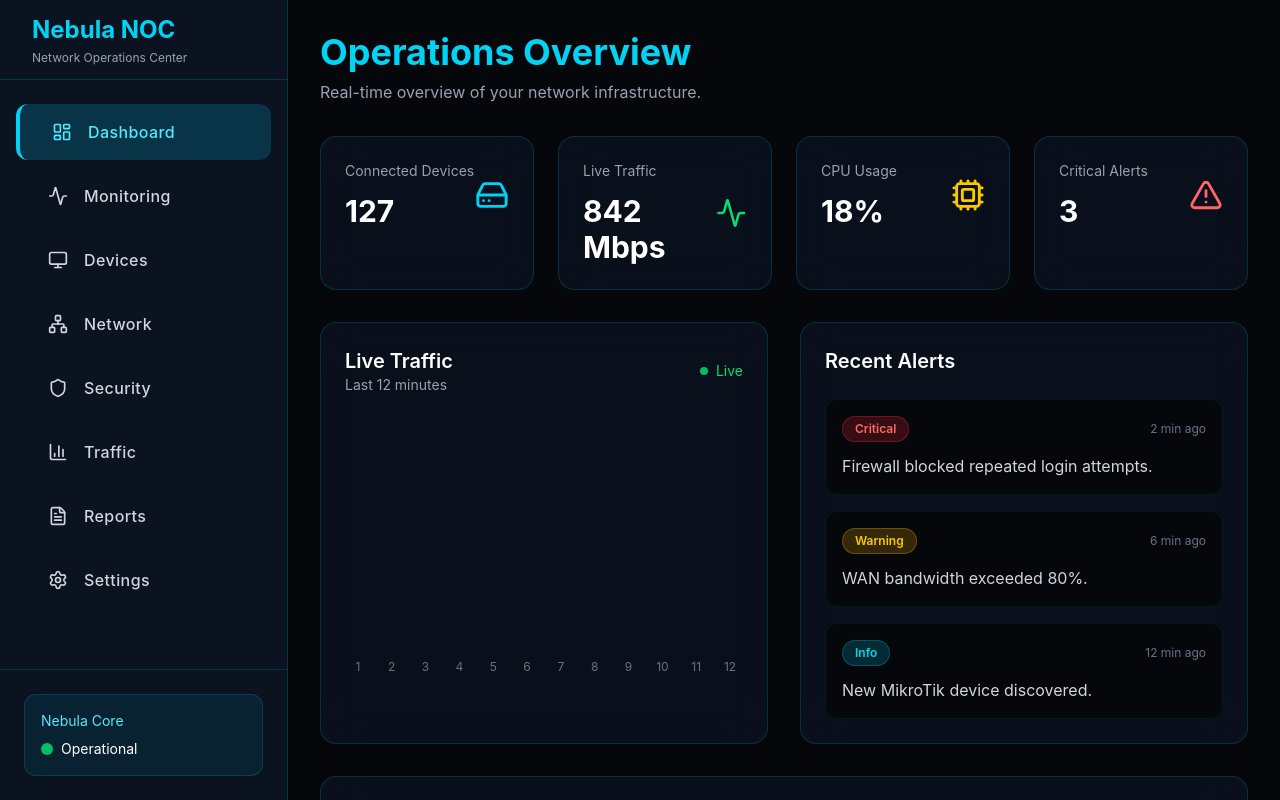
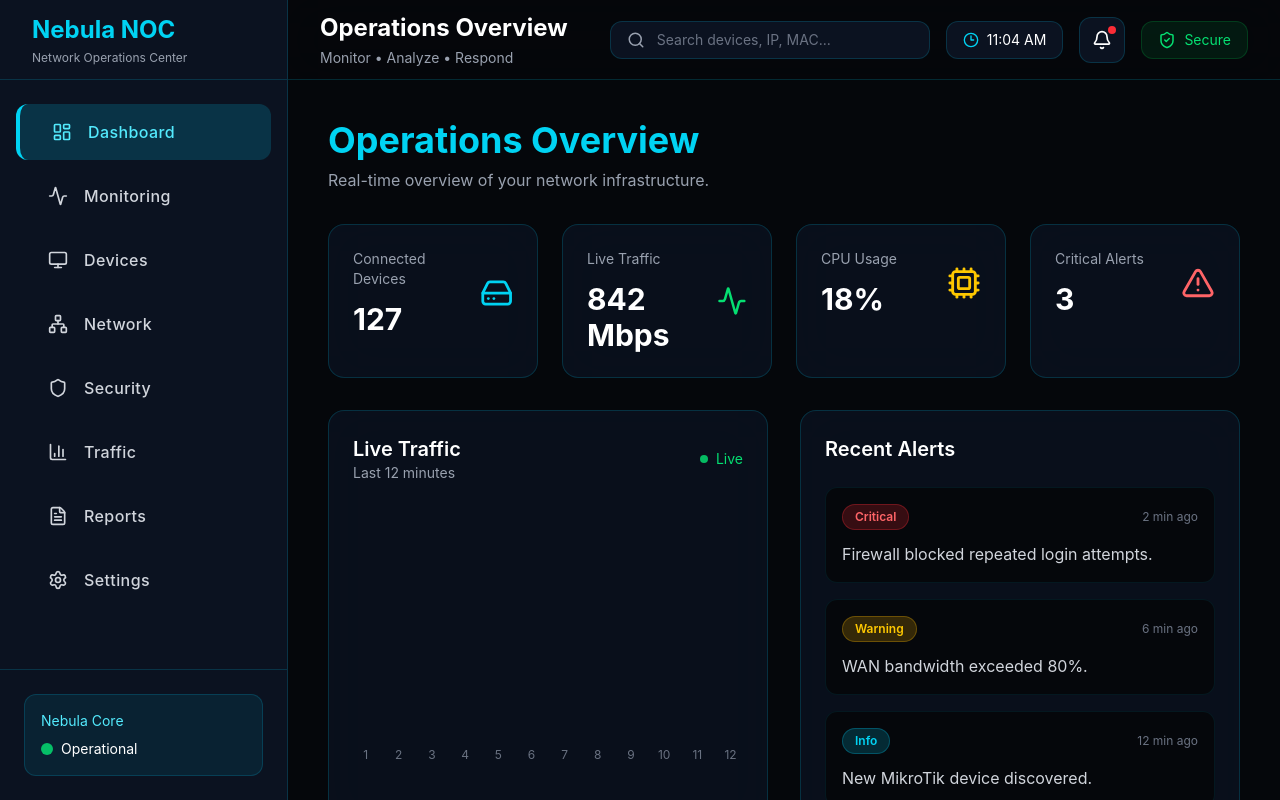
Before and after one commit to kmheon/nebula-noc, a React (Vite) app: page / in a window 1280 px wide. Shown: the top 800 px of the page. Built offline with nearby package versions, Linux system fonts and the light colour scheme.

Commit message:
feat(layout): add enterprise topbar

```diff
--- a/src/components/layout/Layout.jsx
+++ b/src/components/layout/Layout.jsx
@@ -1,13 +1,22 @@
 import Sidebar from "./Sidebar/Sidebar";
+import Topbar from "./Topbar/Topbar";
 
 export default function Layout({ children }) {
   return (
-    <div className="flex bg-[#05070B] text-white min-h-screen">
+    <div className="flex min-h-screen bg-[#05070B] text-white">
+
       <Sidebar />
 
-      <main className="flex-1 overflow-auto">
-        {children}
-      </main>
+      <div className="flex flex-1 flex-col overflow-hidden">
+
+        <Topbar />
+
+        <main className="flex-1 overflow-auto p-2">
+          {children}
+        </main>
+
+      </div>
+
     </div>
   );
 }
--- /dev/null
+++ b/src/components/layout/Topbar/Topbar.jsx
@@ -0,0 +1,56 @@
+import { Bell, Clock3, Search, ShieldCheck } from "lucide-react";
+
+export default function Topbar() {
+  const now = new Date().toLocaleTimeString([], {
+    hour: "2-digit",
+    minute: "2-digit",
+  });
+
+  return (
+    <header className="sticky top-0 z-20 flex h-20 items-center justify-between border-b border-cyan-500/20 bg-[#05070B]/80 px-8 backdrop-blur-xl">
+
+      <div>
+        <h2 className="text-2xl font-bold text-white">
+          Operations Overview
+        </h2>
+
+        <p className="mt-1 text-sm text-gray-400">
+          Monitor • Analyze • Respond
+        </p>
+      </div>
+
+      <div className="flex items-center gap-4">
+
+        <div className="flex items-center gap-3 rounded-xl border border-cyan-500/20 bg-[#0B1220] px-4 py-2">
+          <Search size={18} className="text-gray-400" />
+
+          <input
+            className="w-64 bg-transparent text-sm text-white outline-none placeholder:text-gray-500"
+            placeholder="Search devices, IP, MAC..."
+          />
+        </div>
+
+        <div className="flex items-center gap-2 rounded-xl border border-cyan-500/20 bg-[#0B1220] px-4 py-2">
+          <Clock3 size={16} className="text-cyan-400" />
+          <span className="text-sm">{now}</span>
+        </div>
+
+        <button className="relative rounded-xl border border-cyan-500/20 bg-[#0B1220] p-3 transition hover:border-cyan-400">
+          <Bell size={20} />
+
+          <span className="absolute right-2 top-2 h-2 w-2 rounded-full bg-red-500"></span>
+        </button>
+
+        <div className="flex items-center gap-2 rounded-xl border border-green-500/20 bg-green-500/10 px-4 py-2">
+          <ShieldCheck size={18} className="text-green-400" />
+
+          <span className="text-sm text-green-400">
+            Secure
+          </span>
+        </div>
+
+      </div>
+
+    </header>
+  );
+}
```
